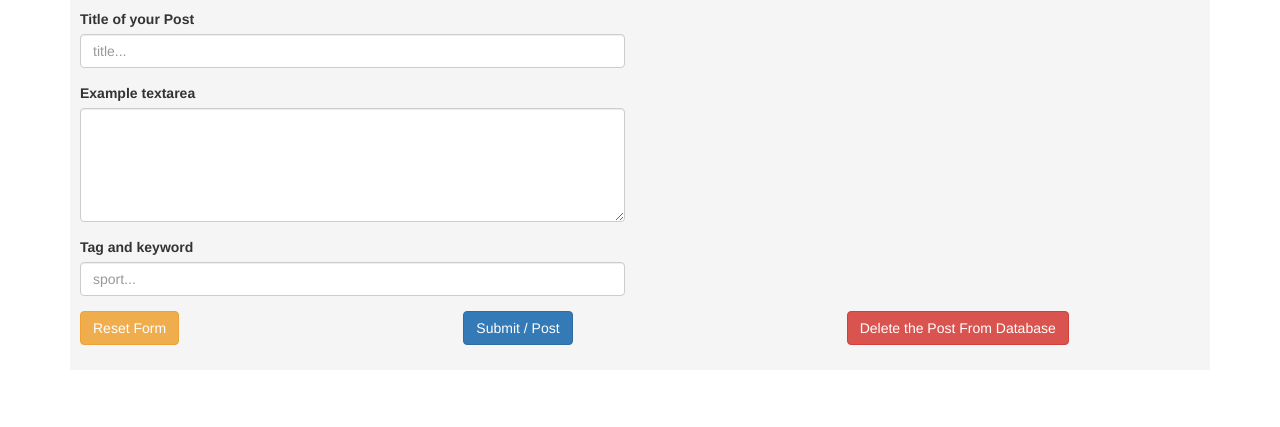
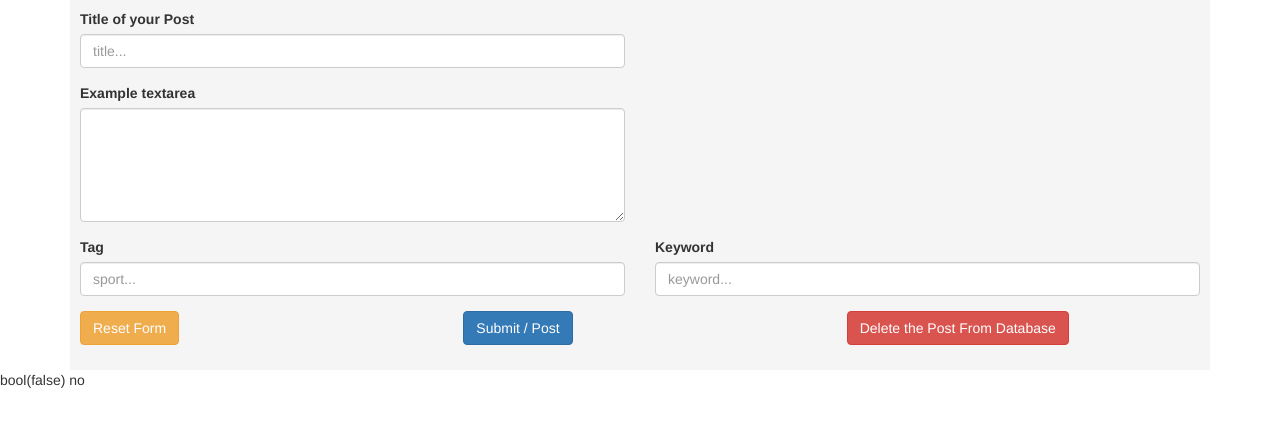
Before and after one commit to diegosilva91/Blog-A-Medida, a PHP site: page /07-14Ene/blog/new in a window 1280 px wide. Shown: the part 153-580 px from the top of the page. Run offline with PHP 8.4, Linux system fonts and the light colour scheme.

Commit message:
split category and keyword

```diff
--- a/controllers/blog.php
+++ b/controllers/blog.php
@@ -70,14 +70,19 @@ class Blog extends MainController{
     }
     function new($param=null){
         $this->view->render('createpost');
-        // var_dump(($_POST['submitPost']));
-        if( isset($_POST['titlePostInput'])
-            && isset($_POST['ContentPostInput'])){
+        var_dump(!empty($_POST['submitPost']));
+        if( isset($_POST['titlePostInput']) && isset($_POST['ContentPostInput'])
+        && isset($_POST['TagPostInput']) && isset ( $_POST['KeywordPostInput'])){
+            echo"okd";
+            var_dump(!empty($_POST['submitPost']));
+        }
+        else{
+            echo "no";
         }
 
         /*$new=new Posts();
-        $new->comment_post_ID=$param[1];
-        $new->user_id=$param[0];
+        $new->comment_post_ID=
+        $new->user_id=
         $this->models->AddPost($new);
         var_dump($this->models->AddPost($new));*/
     }
--- a/views/createpost.php
+++ b/views/createpost.php
@@ -28,8 +28,12 @@
         </div>
         <div class="row">
         <div class="form-group col-md-6">
-            <label for="exampleFormControlInput1">Tag and keyword</label>
-            <input type="text" class="form-control" id="exampleFormControlInput1" placeholder="sport...">
+            <label for="exampleFormControlInput1">Tag</label>
+            <input type="text" class="form-control" name="TagPostInput" id="exampleFormControlInput1" placeholder="sport...">
+        </div>
+        <div class="form-group col-md-6">
+            <label for="exampleFormControlInput2">Keyword</label>
+            <input type="text" class="form-control" name="KeywordPostInput" id="exampleFormControlInput2" placeholder="keyword...">
           </div>
         </div>
         <div class="form-group row ">
```
